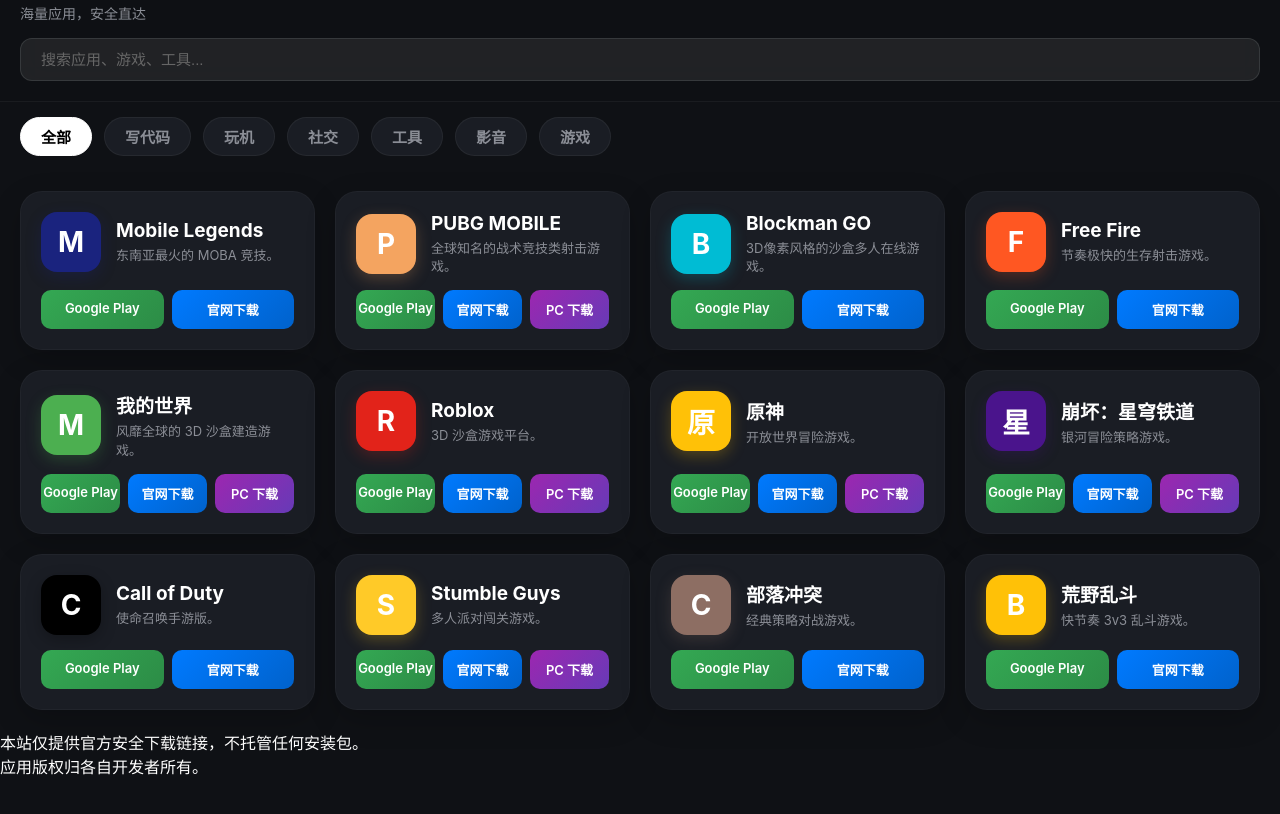
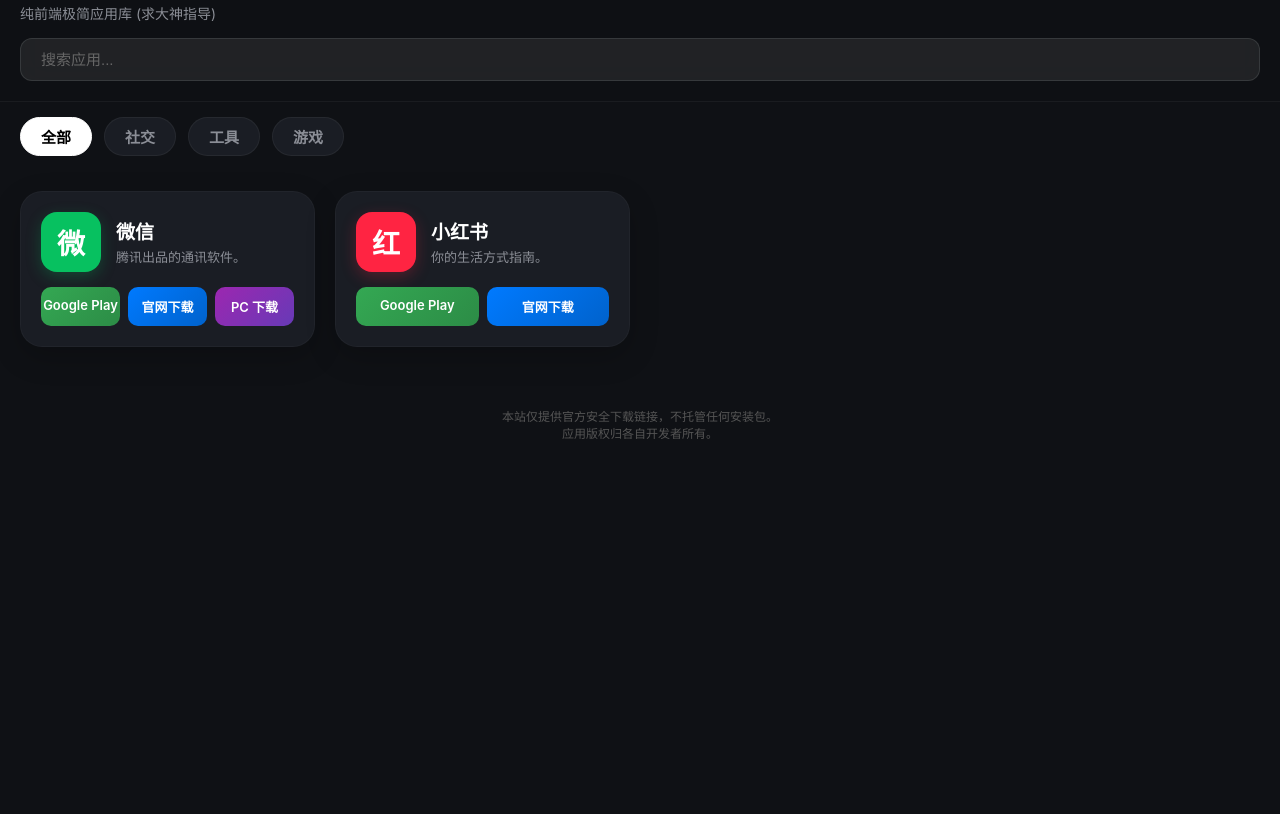
Before and after one commit to fusrng1234-hub/1, a plain HTML site: page 源代码.HTML in a window 1280 px wide. Shown: the part 58-872 px from the top of the page. After the commit the page ends 800 px from the top, so only its background shows below. Drawn offline with Linux system fonts and the light colour scheme.

Commit message:
Update HTML content and comments for clarity

```diff
--- a/源代码.HTML
+++ b/源代码.HTML
@@ -3,7 +3,7 @@
 <head>
     <meta charset="UTF-8">
     <meta name="viewport" content="width=device-width, initial-scale=1.0, maximum-scale=1.0, user-scalable=no">
-    <title>探索应用 - 极客应用库</title>
+    <title>探索应用 - 极简框架</title>
     <style>
         :root {
             --bg: #0f1115;
@@ -72,7 +72,7 @@
         }
         .cat-btn.active { background: var(--text); color: #000; border-color: var(--text); }
 
-        /* 电脑端网格 */
+        /* 电脑端自适应网格 */
         .app-grid {
             padding: 20px;
             display: grid;
@@ -114,7 +114,7 @@
         .btn-web { background: var(--btn-web); }
         .btn-pc { background: var(--btn-pc); }
 
-        /* 加载提示 */
+        /* 加载与空状态提示 */
         .loading-text { grid-column: 1 / -1; text-align: center; padding: 20px; color: #555; display: none; }
         .no-result { grid-column: 1 / -1; text-align: center; padding: 50px 0; color: #555; font-size: 16px; }
     </style>
@@ -125,49 +125,58 @@
         <div class="header-top">
             <div>
                 <h1>探索应用</h1>
-                <p>海量应用，安全直达</p>
+                <p>纯前端极简应用库 (求大神指导)</p>
             </div>
         </div>
-        <input type="text" id="searchInput" class="search-box" placeholder="搜索应用、游戏、工具...">
+        <input type="text" id="searchInput" class="search-box" placeholder="搜索应用...">
     </div>
 
+    <!-- 分类导航栏 -->
     <div class="categories" id="categories">
         <button class="cat-btn active" data-category="全部">全部</button>
-        <button class="cat-btn" data-category="写代码">写代码</button>
-        <button class="cat-btn" data-category="玩机">玩机</button>
         <button class="cat-btn" data-category="社交">社交</button>
         <button class="cat-btn" data-category="工具">工具</button>
-        <button class="cat-btn" data-category="影音">影音</button>
         <button class="cat-btn" data-category="游戏">游戏</button>
     </div>
 
+    <!-- 应用容器 -->
     <div class="app-grid" id="appGrid"></div>
     <div class="loading-text" id="loadingText">加载更多应用中...</div>
 
-    <div class="footer">
+    <div class="footer" style="text-align: center; margin-top: 40px; font-size: 12px; color: #555;">
         本站仅提供官方安全下载链接，不托管任何安装包。<br>
         应用版权归各自开发者所有。
     </div>
 
     <script>
         // ==========================================
-        // 数据池
+        // 数据池：请在这里添加你的应用数据
+        // pcUrl（电脑版链接）可选，不填则不显示PC按钮
         // ==========================================
         const appsData = [
-                 // ================= 游戏 =================
-{ name: "Mobile Legends", desc: "东南亚最火的 MOBA 竞技。", category: "游戏", playUrl: "https://play.google.com/store/apps/details?id=com.mobile.legends", webUrl: "https://m.mobilelegends.com/", iconChar: "M", iconColor: "#1A237E" },
-{ name: "PUBG MOBILE", desc: "全球知名的战术竞技类射击游戏。", category: "游戏", playUrl: "https://play.google.com/store/apps/details?id=com.tencent.ig", webUrl: "https://www.pubgmobile.com/", pcUrl: "https://www.pubgmobile.com/en/download.shtml", iconChar: "P", iconColor: "#F4A460" },
-{ name: "Blockman GO", desc: "3D像素风格的沙盒多人在线游戏。", category: "游戏", playUrl: "https://play.google.com/store/apps/details?id=com.sandboxol.blockymods", webUrl: "https://www.blockmango.com/", iconChar: "B", iconColor: "#00bcd4" },
-{ name: "Free Fire", desc: "节奏极快的生存射击游戏。", category: "游戏", playUrl: "https://play.google.com/store/apps/details?id=com.dts.freefireth", webUrl: "https://ff.garena.com/", iconChar: "F", iconColor: "#FF5722" },
-{ name: "我的世界", desc: "风靡全球的 3D 沙盒建造游戏。", category: "游戏", playUrl: "https://play.google.com/store/apps/details?id=com.mojang.minecraftpe", webUrl: "https://www.minecraft.net/", pcUrl: "https://www.minecraft.net/en-us/download", iconChar: "M", iconColor: "#4CAF50" },
-{ name: "Roblox", desc: "3D 沙盒游戏平台。", category: "游戏", playUrl: "https://play.google.com/store/apps/details?id=com.roblox.client", webUrl: "https://www.roblox.com/", pcUrl: "https://www.roblox.com/download", iconChar: "R", iconColor: "#e2231a" },
-{ name: "原神", desc: "开放世界冒险游戏。", category: "游戏", playUrl: "https://play.google.com/store/apps/details?id=com.miHoYo.GenshinImpact", webUrl: "https://ys.mihoyo.com/", pcUrl: "https://ys.mihoyo.com/download", iconChar: "原", iconColor: "#ffc107" },
-{ name: "崩坏：星穹铁道", desc: "银河冒险策略游戏。", category: "游戏", playUrl: "https://play.google.com/store/apps/details?id=com.HoYoverse.hkrpgoversea", webUrl: "https://hsr.hoyoverse.com/", pcUrl: "https://hsr.hoyoverse.com/download", iconChar: "星", iconColor: "#4A148C" },
-{ name: "Call of Duty", desc: "使命召唤手游版。", category: "游戏", playUrl: "https://play.google.com/store/apps/details?id=com.activision.callofduty.shooter", webUrl: "https://www.callofduty.com/mobile", iconChar: "C", iconColor: "#000000" },
-{ name: "Stumble Guys", desc: "多人派对闯关游戏。", category: "游戏", playUrl: "https://play.google.com/store/apps/details?id=com.kitkagames.fallbuddies", webUrl: "https://stumbleguys.com/", pcUrl: "https://store.steampowered.com/app/1677740/Stumble_Guys/", iconChar: "S", iconColor: "#FFCA28" },
-{ name: "部落冲突", desc: "经典策略对战游戏。", category: "游戏", playUrl: "https://play.google.com/store/apps/details?id=com.supercell.clashofclans", webUrl: "https://supercell.com/", iconChar: "C", iconColor: "#8D6E63" },
-{ name: "荒野乱斗", desc: "快节奏 3v3 乱斗游戏。", category: "游戏", playUrl: "https://play.google.com/store/apps/details?id=com.supercell.brawlstars", webUrl: "https://supercell.com/", iconChar: "B", iconColor: "#FFC107" }
-      ];
+            // 示例 1：包含 PC 端下载
+            {
+                name: "微信",
+                desc: "腾讯出品的通讯软件。",
+                category: "社交",
+                playUrl: "https://play.google.com/store/apps/details?id=com.tencent.mm",
+                webUrl: "https://weixin.qq.com/",
+                pcUrl: "https://pc.weixin.qq.com/",
+                iconChar: "微",
+                iconColor: "#07c160"
+            },
+            // 示例 2：只有移动端
+            {
+                name: "小红书",
+                desc: "你的生活方式指南。",
+                category: "社交",
+                playUrl: "https://play.google.com/store/apps/details?id=com.xingin.xhs",
+                webUrl: "https://www.xiaohongshu.com/",
+                iconChar: "红",
+                iconColor: "#FF2442"
+            }
+            // 继续往下复制粘贴即可添加更多...
+        ];
 
         const appGrid = document.getElementById('appGrid');
         const catBtns = document.querySelectorAll('.cat-btn');
@@ -187,6 +196,7 @@
                 appGrid.innerHTML = '';
                 currentPage = 1;
                 hasMore = true;
+                // 同时过滤分类和搜索词
                 filteredApps = appsData.filter(app => {
                     const matchCategory = currentCategory === '全部' || app.category === currentCategory;
                     const matchSearch = app.name.toLowerCase().includes(searchQuery.toLowerCase());
@@ -199,6 +209,7 @@
             isLoading = true;
             loadingText.style.display = 'block';
 
+            // 模拟网络延迟
             setTimeout(() => {
                 const startIndex = (currentPage - 1) * itemsPerPage;
                 const endIndex = startIndex + itemsPerPage;
@@ -226,7 +237,7 @@
                         iconStyle = 'background: ' + app.iconColor + '; box-shadow: 0 5px 15px ' + app.iconColor + '40;';
                     }
 
-                    // ===== 动态生成按钮组 =====
+                    // 动态生成按钮组（智能判断是否有链接）
                     let btnHTML = '<div class="btn-group">';
                     if (app.playUrl) btnHTML += '<a href="' + app.playUrl + '" class="btn btn-play" target="_blank" rel="noopener">Google Play</a>';
                     if (app.webUrl) btnHTML += '<a href="' + app.webUrl + '" class="btn btn-web" target="_blank" rel="noopener">官网下载</a>';
@@ -255,12 +266,14 @@
             }, 300);
         }
 
+        // 触底加载更多
         window.addEventListener('scroll', () => {
             if (window.innerHeight + window.scrollY >= document.body.offsetHeight - 200) {
                 renderApps();
             }
         });
 
+        // 分类点击
         catBtns.forEach(btn => {
             btn.addEventListener('click', () => {
                 catBtns.forEach(b => b.classList.remove('active'));
@@ -271,6 +284,7 @@
             });
         });
 
+        // 搜索防抖
         let searchTimeout;
         searchInput.addEventListener('input', (e) => {
             clearTimeout(searchTimeout);
```
